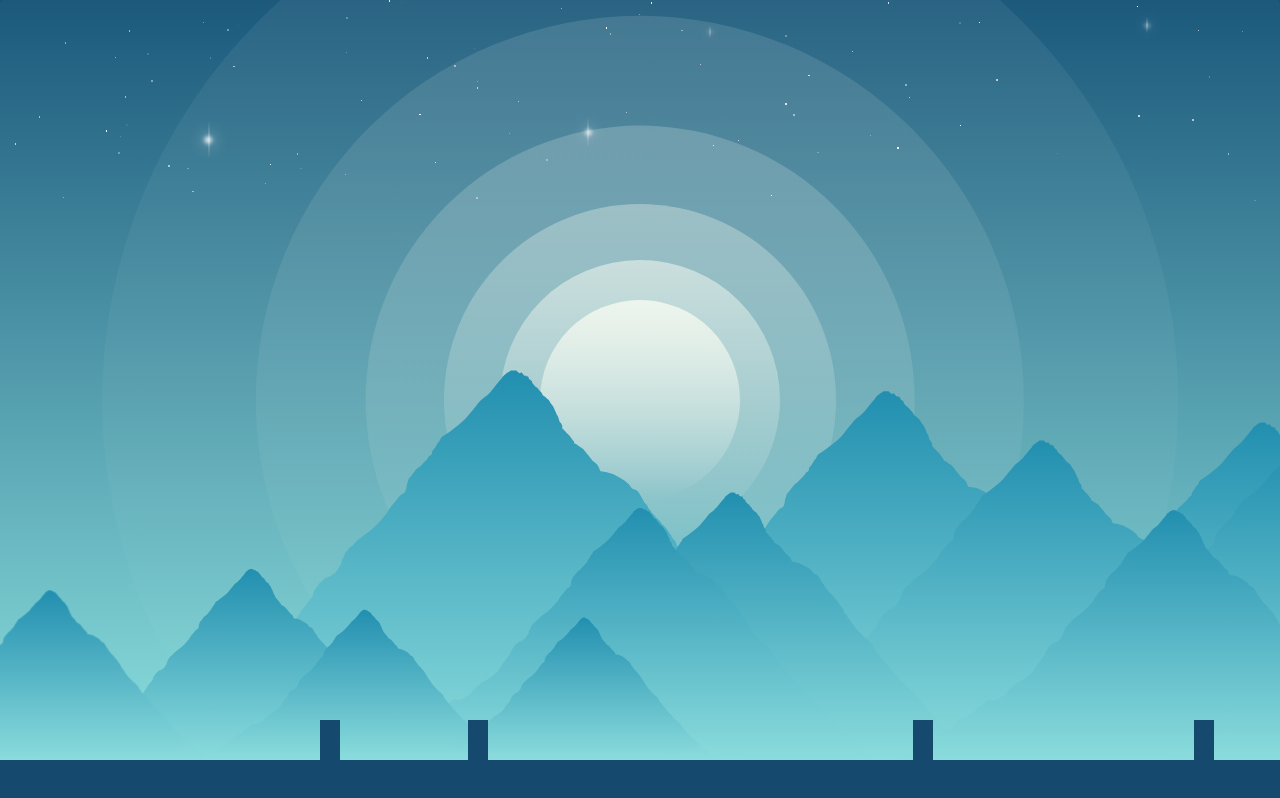
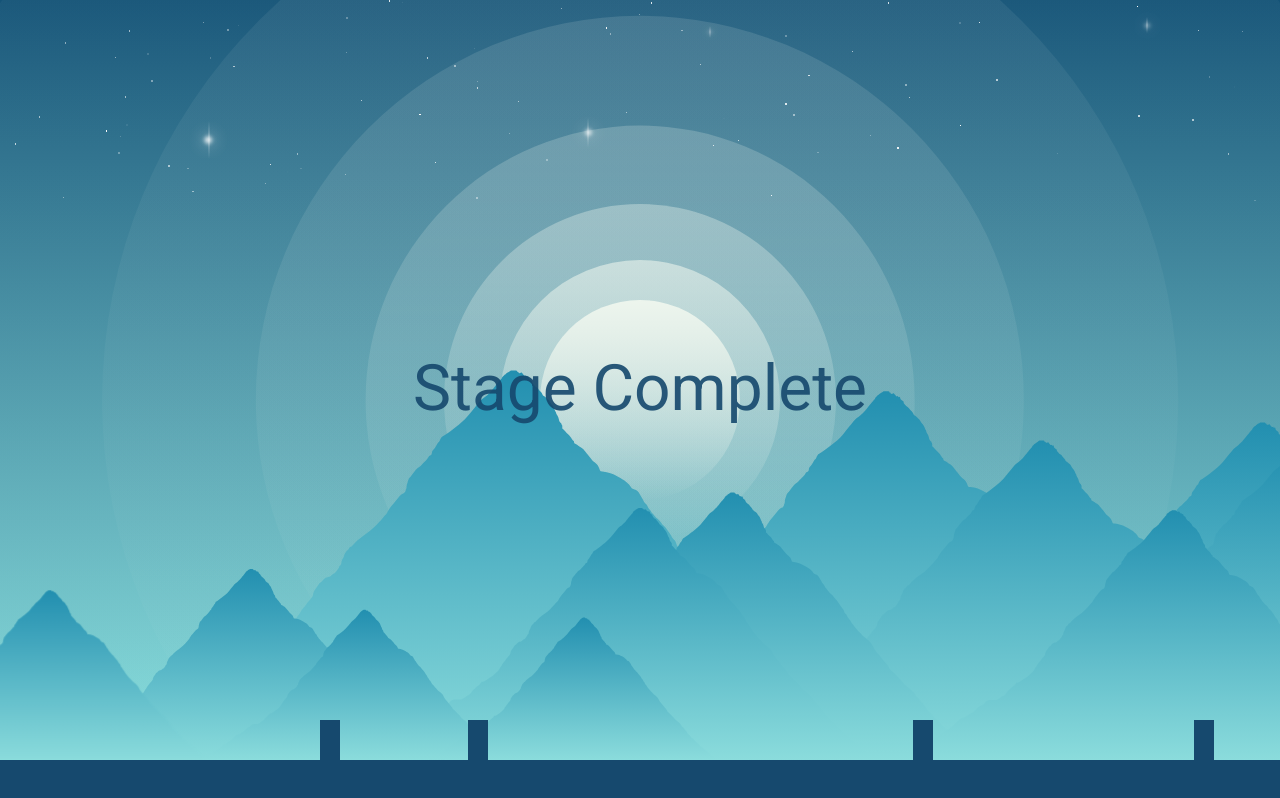
Before and after one commit to chase-manning/dusk-runner, a React (Create React App) app: page / in a window 1280 px wide. Built offline with nearby package versions, Linux system fonts and the light colour scheme.

Commit message:
:lipstick: Minor Text Formatting Improvements

```diff
--- a/src/components/Complete.tsx
+++ b/src/components/Complete.tsx
@@ -25,20 +25,19 @@
 };
 
 const Header = styled.div`
-  font-size: 5rem;
+  font-size: 4rem;
   text-align: center;
   color: var(--foregroundColor);
-  margin-bottom: 20px;
   opacity: ${(props: Props) => (props.complete ? "1" : "0")};
-  transition: 2s opacity 2s;
+  transition: opacity 2s;
 `;
 
 const SubHeader = styled.div`
-  font-size: 2rem;
+  font-size: 1.25rem;
   text-align: center;
   color: var(--foregroundColor);
   opacity: ${(props: Props) => (props.complete ? "1" : "0")};
-  transition: 4s opacity 2s;
+  transition: 3s opacity 2s;
 `;
 
 const Complete = () => {
```
